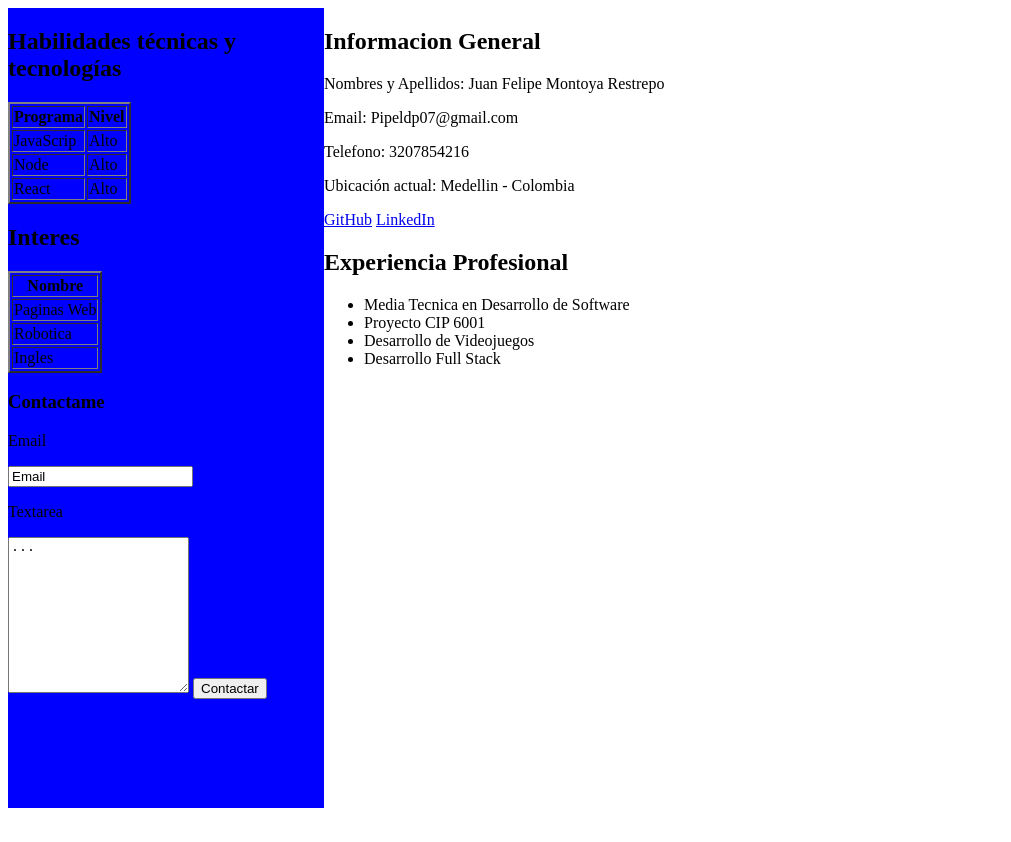
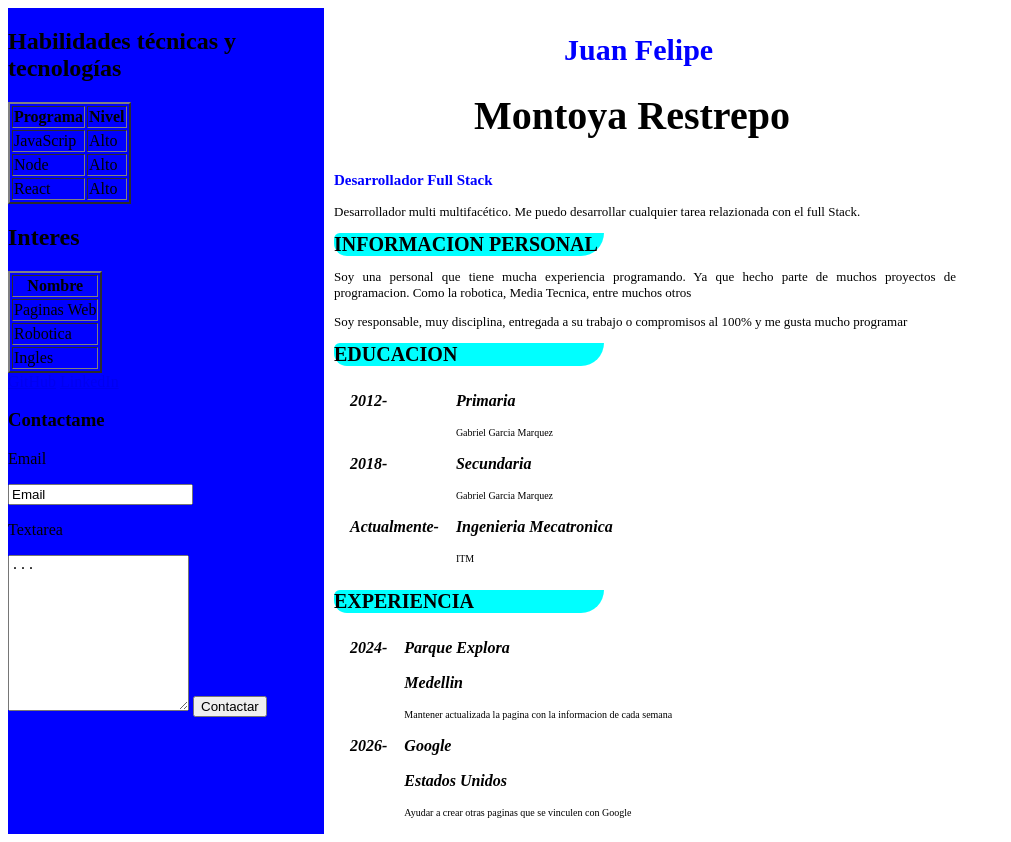
Before and after one commit to FeLiP3MoNToYa/Hoja_De_Vida, a plain HTML site: page index.html in a window 1280 px wide. Shown: the whole page, without its empty margins (0-1011 px from the left). Before the commit the page ends 816 px from the top, so only its background shows below. Drawn offline with Linux system fonts and the light colour scheme.

Commit message:
Terminado Lado Derecho

```diff
--- a/index.html
+++ b/index.html
@@ -50,6 +50,10 @@
           </table>
         </div>
         <div id="Contactame"></div>
+        <a href="https://github.com/FeLiP3MoNToYa?tab=repositories">GitHub</a>
+        <a href="https://www.linkedin.com/in/pipe-montoya-091322169/"
+          >LinkedIn</a
+        >
         <h3>Contactame</h3>
         <p>Email</p>
         <input type="text" value="Email" />
@@ -58,25 +62,88 @@
         <button>Contactar</button>
       </div>
       <div class="Derecha">
-        <div id="Informacion General">
-          <h1>Informacion General</h1>
-          <p>Nombres y Apellidos: Juan Felipe Montoya Restrepo</p>
-          <p>Email: Pipeldp07@gmail.com</p>
-          <p>Telefono: 3207854216</p>
-          <p>Ubicación actual: Medellin - Colombia</p>
-          <a href="https://github.com/FeLiP3MoNToYa?tab=repositories">GitHub</a>
-          <a href="https://www.linkedin.com/in/pipe-montoya-091322169/"
-            >LinkedIn</a
-          >
+        <div class="Nombre">
+          <h1 id="Nombres">Juan Felipe</h1>
+          <h1 id="Apellidos">Montoya Restrepo</h1>
         </div>
-        <div>
-          <h1>Experiencia Profesional</h1>
-          <ul>
-            <li>Media Tecnica en Desarrollo de Software</li>
-            <li>Proyecto CIP 6001</li>
-            <li>Desarrollo de Videojuegos</li>
-            <li>Desarrollo Full Stack</li>
-          </ul>
+        <div class="Carrera">
+          <h3 id="h3">Desarrollador Full Stack</h3>
+          <p class="Textos">
+            Desarrollador multi multifacético. Me puedo desarrollar cualquier
+            tarea relazionada con el full Stack.
+          </p>
+        </div>
+        <div id="Informacion Personal">
+          <h2 class="h2">INFORMACION PERSONAL</h2>
+          <p class="Textos">
+            Soy una personal que tiene mucha experiencia programando. Ya que
+            hecho parte de muchos proyectos de programacion. Como la robotica,
+            Media Tecnica, entre muchos otros
+          </p>
+          <p class="Textos">
+            Soy responsable, muy disciplina, entregada a su trabajo o
+            compromisos al 100% y me gusta mucho programar
+          </p>
+        </div>
+        <div class="DerechaLista">
+          <h2 class="h2">EDUCACION</h2>
+          <table class="Tablas">
+            <tr class="Año">
+              <td>2012-</td>
+              <td>Primaria</td>
+            </tr>
+            <tr class="Lugar">
+              <td></td>
+              <td>Gabriel Garcia Marquez</td>
+            </tr>
+            <tr class="Año">
+              <td>2018-</td>
+              <td>Secundaria</td>
+            </tr>
+            <tr class="Lugar">
+              <td></td>
+              <td>Gabriel Garcia Marquez</td>
+            </tr>
+            <tr class="Año">
+              <td>Actualmente-</td>
+              <td>Ingenieria Mecatronica</td>
+            </tr>
+            <tr class="Lugar">
+              <td></td>
+              <td>ITM</td>
+            </tr>
+          </table>
+        </div>
+        <div class="Expe">
+          <h2 class="h2">EXPERIENCIA</h2>
+          <table class="Tablas">
+            <tr class="Empresa">
+              <td>2024-</td>
+              <td>Parque Explora</td>
+            </tr>
+            <tr class="Donde">
+              <td></td>
+              <td>Medellin</td>
+            </tr>
+            <tr class="Tareas">
+              <td></td>
+              <td>
+                Mantener actualizada la pagina con la informacion de cada semana
+              </td>
+            </tr>
+            <tr class="Empresa">
+              <td>2026-</td>
+              <td>Google</td>
+            </tr>
+            <tr class="Donde">
+              <td></td>
+              <td>Estados Unidos</td>
+            </tr>
+            <tr class="Tareas">
+              <td></td>
+              <td>Ayudar a crear otras paginas que se vinculen con Google</td>
+            </tr>
+          </table>
         </div>
       </div>
     </section>
--- a/style.css
+++ b/style.css
@@ -1,22 +1,87 @@
 .body {
-  margin: 0;
-  padding: 0;
+  margin: 10px;
+  padding: 10px;
 }
 
 .Izquierda {
   background-color: blue;
   width: 25%;
-  height: 100vh;
+  height: auto;
 }
 
 .Derecha {
   background-color: white;
   background-size: cover;
   backgroun-position: center;
-  width: 75%;
-  height: 100vh;
+  width: 50%;
+  height: auto;
 }
 
 #Todo {
   display: flex;
 }
+
+#Nombres {
+  font-size: 30px;
+  margin-left: 240px;
+  color: blue;
+}
+
+#Apellidos {
+  font-size: 40px;
+  color: black;
+  margin-top: 0;
+  margin-left: 150px;
+}
+
+#h3 {
+  text-align: unset;
+  margin-left: 10px;
+  color: blue;
+  font-size: 15px;
+}
+
+.Textos {
+  text-align: justify;
+  font-size: 13px;
+  margin-left: 10px;
+}
+
+.h2 {
+  margin-left: 15px;
+  background-color: aqua;
+  width: 270px;
+  font-size: 20px;
+  color: black;
+  margin: 10px;
+  border-radius: 10px 0px 39px 22px;
+}
+
+.Tablas {
+  margin-left: 10px;
+  border-left-width: 10px;
+  border-spacing: 15px;
+}
+
+.Año {
+  font-style: oblique;
+  font-weight: bolder;
+}
+
+.Lugar {
+  font-size: 10px;
+}
+
+.Empresa {
+  font-style: oblique;
+  font-weight: bolder;
+}
+
+.Donde {
+  font-style: oblique;
+  font-weight: bolder;
+}
+
+.Tareas {
+  font-size: 10px;
+}
```
